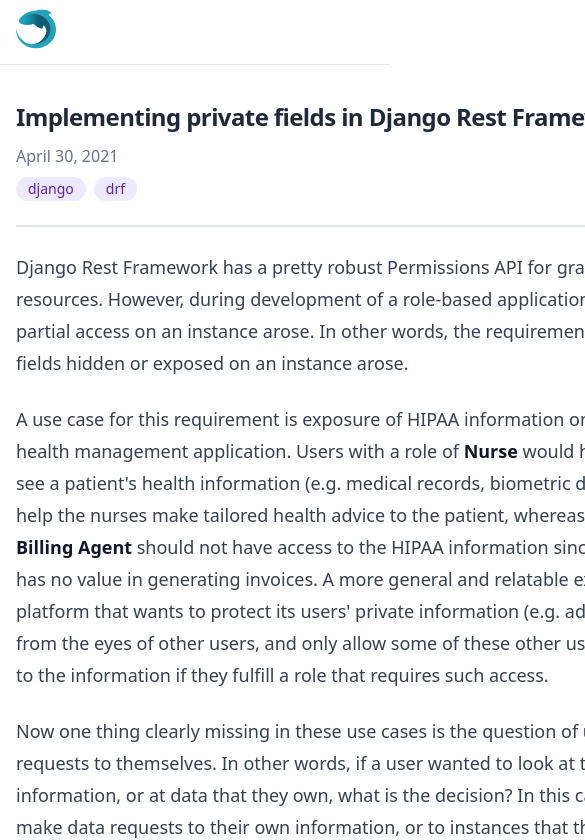
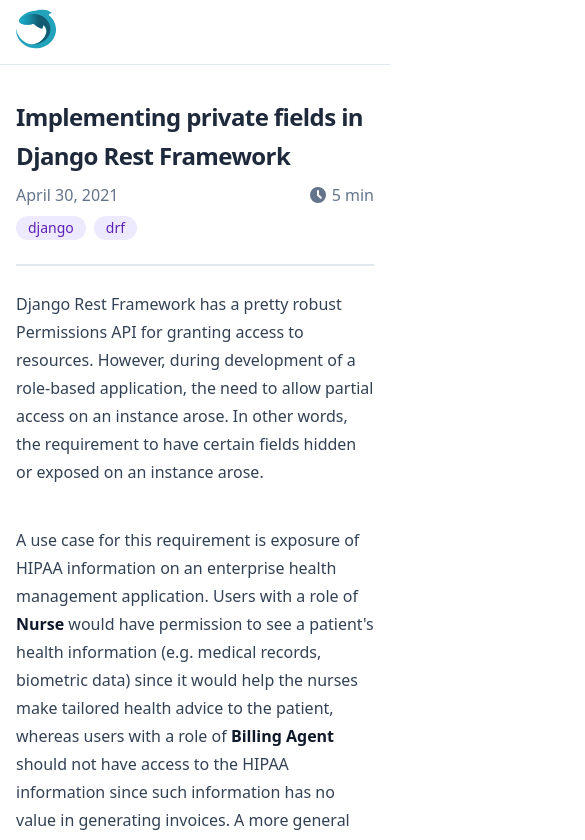
Before and after one commit to resurrexi/pursuitofzen, a Next.js app: page /posts/private-fields-drf in a window 390 px wide. Shown: the top 840 px of the page, 585 px wide, since content can reach past the window. Built offline with nearby package versions, Linux system fonts and the light colour scheme.

Commit message:
fix mobile responsive bug

```diff
--- a/pages/posts/[slug].js
+++ b/pages/posts/[slug].js
@@ -52,7 +52,8 @@
             ))}
           </div>
         </div>
-        <article className="line-numbers pt-6 prose prose-slate prose-lg max-w-none dark:prose-invert prose-code:text-base prose-a:text-primary-600 hover:prose-a:text-primary-500 dark:prose-a:text-primary-500 dark:hover:prose-a:text-primary-600">
+        {/* article element below must have "grid grid-cols-1" for mobile responsiveness */}
+        <article className="line-numbers grid grid-cols-1 pt-6 prose prose-slate max-w-3xl dark:prose-invert prose-a:text-primary-600 hover:prose-a:text-primary-500 dark:prose-a:text-primary-500 dark:hover:prose-a:text-primary-600">
           <ReactMarkdown remarkPlugins={[remarkGfm]}>
             {postData.content}
           </ReactMarkdown>
```
